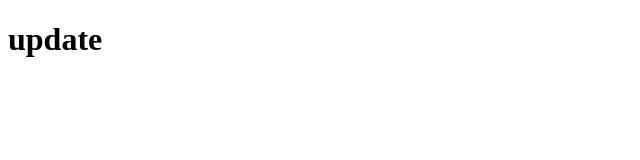
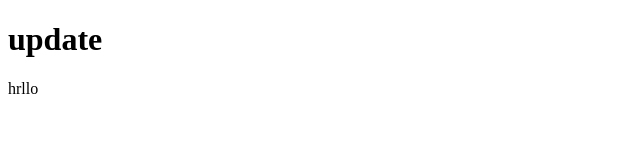
Before and after one commit to sepideh123456789/fast-git, a plain HTML site: page index.html in a window 1280 px wide. Shown: the full height of the page, 0-640 px from the left. Drawn offline with Linux system fonts and the light colour scheme.

Commit message:
tag p add

```diff
--- a/index.html
+++ b/index.html
@@ -8,5 +8,6 @@
 </head>
 <body>
     <h1>update</h1>
+    <p>hrllo</p>
 </body>
 </html>
```
